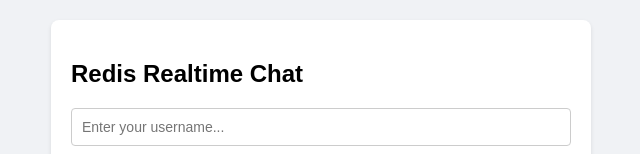
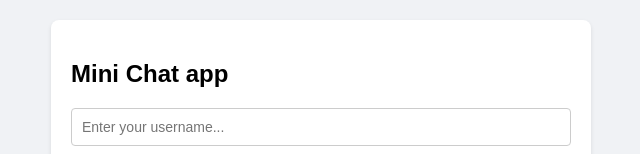
Before and after one commit to rohit-hub07/chat-anonymous, a website: page public/index.html in a window 1280 px wide. Shown: the top 154 px of the page, without its empty margins (319-959 px from the left). Drawn offline with nearby package versions, Linux system fonts and the light colour scheme; no server answers.

Commit message:
changed the title

```diff
--- a/public/index.html
+++ b/public/index.html
@@ -23,7 +23,7 @@
 <body>
 
 <div class="container">
-    <h2>Redis Realtime Chat</h2>
+    <h2>Mini Chat app</h2>
 
     <!-- Step A: Join Room Form -->
     <div id="loginArea" class="box">
```
